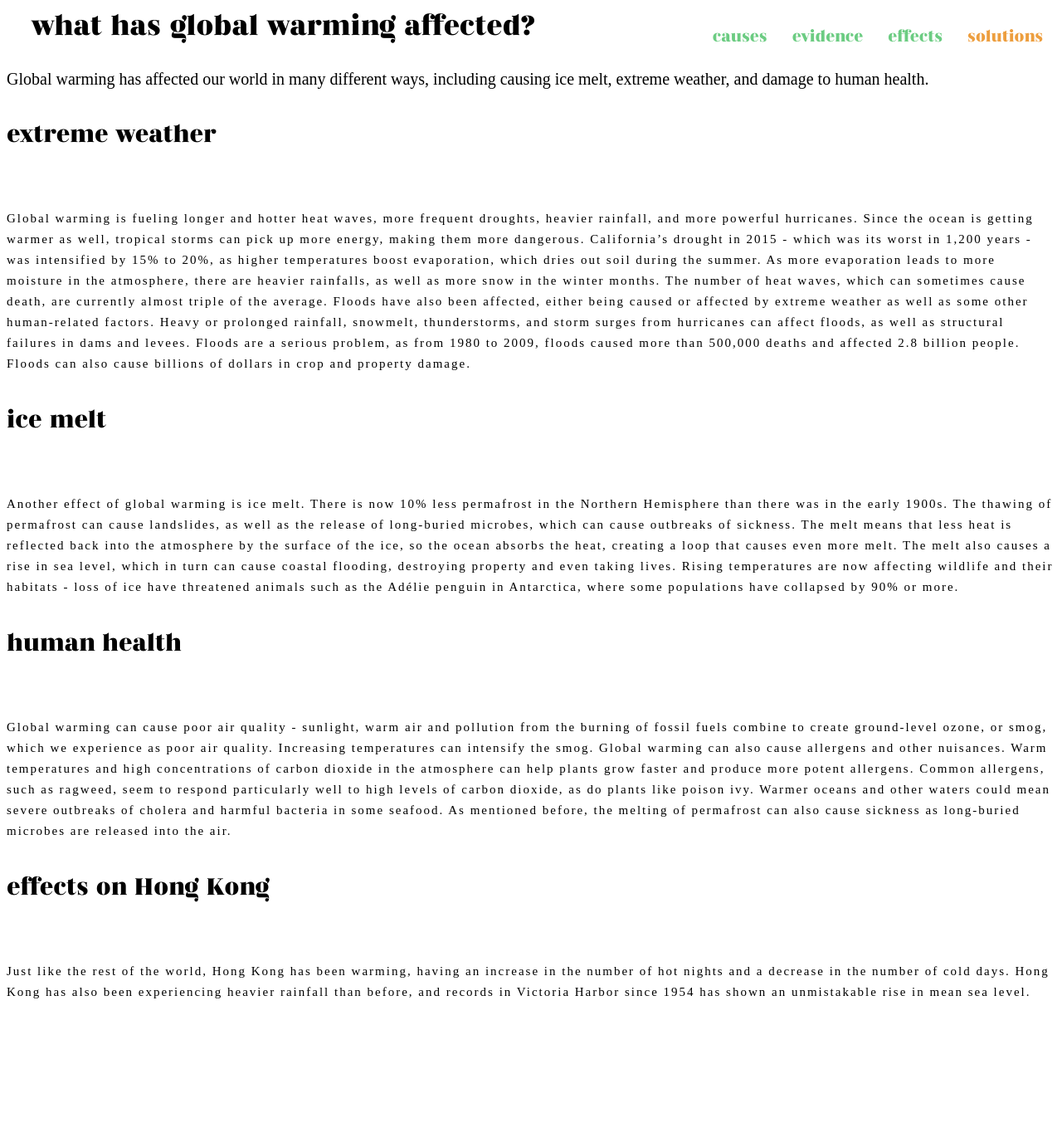
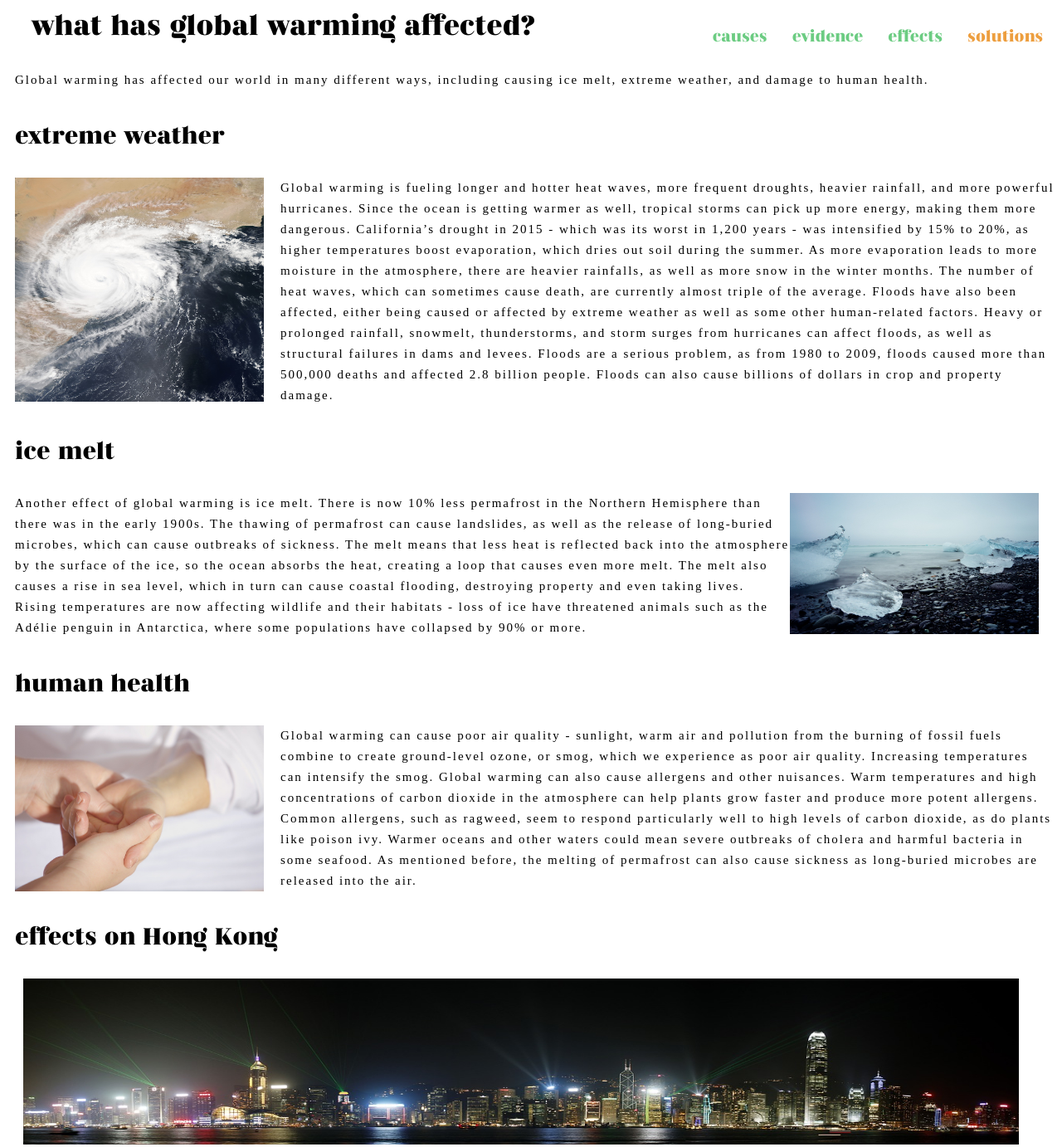
Before and after one commit to taniawu11/website, a plain HTML site: page effects.html in a window 1280 px wide. Shown: the part 26-1408 px from the top of the page at 83% size. Before the commit the page ends 1249 px from the top, so only its background shows below. Drawn offline with Linux system fonts and the light colour scheme.

Commit message:
added and styled pictures

```diff
--- a/effects.html
+++ b/effects.html
@@ -19,20 +19,22 @@
 <p class="introtext">Global warming has affected our world in many different ways, including causing ice melt, extreme weather, and damage to human health.</p>
 
 <h3 class="sectiontitle">extreme weather</h3>
-<img src="">
+<img src="hurricane.jpg" class="leftimg" style="width:300px;height:270px;">
+<br style="margin-top:10px;">
 <p class="text">Global warming is fueling longer and hotter heat waves, more frequent droughts, heavier rainfall, and more powerful hurricanes. Since the ocean is getting warmer as well, tropical storms can pick up more energy, making them more dangerous. California’s drought in 2015 - which was its worst in 1,200 years - was intensified by 15% to 20%, as higher temperatures boost evaporation, which dries out soil during the summer. As more evaporation leads to more moisture in the atmosphere, there are heavier rainfalls, as well as more snow in the winter months. The number of heat waves, which can sometimes cause death, are currently almost triple of the average. Floods have also been affected, either being caused or affected by extreme weather as well as some other human-related factors. Heavy or prolonged rainfall, snowmelt, thunderstorms, and storm surges from hurricanes can affect floods, as well as structural failures in dams and levees. Floods are a serious problem, as from 1980 to 2009, floods caused more than 500,000 deaths and affected 2.8 billion people. Floods can also cause billions of dollars in crop and property damage.</p>
 
 <h3 class="sectiontitle">ice melt</h3>
-<img src="">
+<img src="glacier.jpg" class="rightimg" style="width:300px;height:170px;">
+<br style="margin-top:10px;">
 <p class="text">Another effect of global warming is ice melt. There is now 10% less permafrost in the Northern Hemisphere than there was in the early 1900s. The thawing of permafrost can cause landslides, as well as the release of long-buried microbes, which can cause outbreaks of sickness. The melt means that less heat is reflected back into the atmosphere by the surface of the ice, so the ocean absorbs the heat, creating a loop that causes even more melt. The melt also causes a rise in sea level, which in turn can cause coastal flooding, destroying property and even taking lives. Rising temperatures are now affecting wildlife and their habitats - loss of ice have threatened animals such as the Adélie penguin in Antarctica, where some populations have collapsed by 90% or more.</p>
 
 <h3 class="sectiontitle">human health</h3>
-<img src="">
+<img src="human health.jpg" class="leftimg" style="width:300px;height:200px;">
 <p class="text">Global warming can cause poor air quality - sunlight, warm air and pollution from the burning of fossil fuels combine to create ground-level ozone, or smog, which we experience as poor air quality. Increasing temperatures can intensify the smog. Global warming can also cause allergens and other nuisances. Warm temperatures and high concentrations of carbon dioxide in the atmosphere can help plants grow faster and produce more potent allergens. Common allergens, such as ragweed, seem to respond particularly well to high levels of carbon dioxide, as do plants like poison ivy. Warmer oceans and other waters could mean severe outbreaks of cholera and harmful bacteria in some seafood. As mentioned before, the melting of permafrost can also cause sickness as long-buried microbes are released into the air.
 </p>
 
 <h3 class="sectiontitle">effects on Hong Kong</h3>
-<img src="">
+<img src="hong kong.jpg" style="width:1200px;height:200px;padding-left:20px;padding-right:20px;">
 <p class="text">Just like the rest of the world, Hong Kong has been warming, having an increase in the number of hot nights and a decrease in the number of cold days. Hong Kong has also been experiencing heavier rainfall than before, and records in Victoria Harbor since 1954 has shown an unmistakable rise in mean sea level.</p>
 
   </body>
--- a/style.css
+++ b/style.css
@@ -52,28 +52,29 @@ body {
   background-color: #1c5285;
   color: white;
   text-align: center;
-  position: absolute;
+  /* position: absolute; */
   float: left;
 }
 #homepageimg {
   float: right;
-  padding: 0px 20px 20px 0px;
 }
 .pagetitle {
   font-size: 35px;
 }
 .introtext {
-  font-size: 20px;
+  font-size: 15px;
   font-family: 'Times New Roman', serif;
 }
-.text {
+.text, .introtext {
   font-size: 15px;
   font-family: 'Times New Roman', serif;
   letter-spacing: 2px;
   line-height: 25px;
+  padding-left: 10px;
 }
 .sectiontitle {
   font-size: 30px;
+  padding-left: 10px;
 }
 #caption {
   font-size: 11px;
@@ -82,10 +83,16 @@ body {
 .leftimg {
   float: left;
   padding: 0px 20px 20px 0px;
+  padding-left: 10px;
 }
 .rightimg {
   float: right;
-  padding: 0px 20px 20px 0px;
+  padding: 0px 20px 30px 0px;
+}
+.center {
+  padding-left: 120px;
+  padding-right: 100px;
+  text-align: center;
 }
 strong {
   font-family: 'regattiabold';
```
Also changed, not shown: causes.html (+3 -5 lines), evidence.html (+4 -2 lines), index.html (+2 -3 lines), solutions.html (+11 -11 lines), business.jpg (added), factory.png (added), glacier.jpg (added), graph.jpg (added), hong kong.jpg (added), human health.jpg (added), hurricane.jpg (added), tap 2.jpg (added), tap.jpg (added), the sun.jpg (added).
